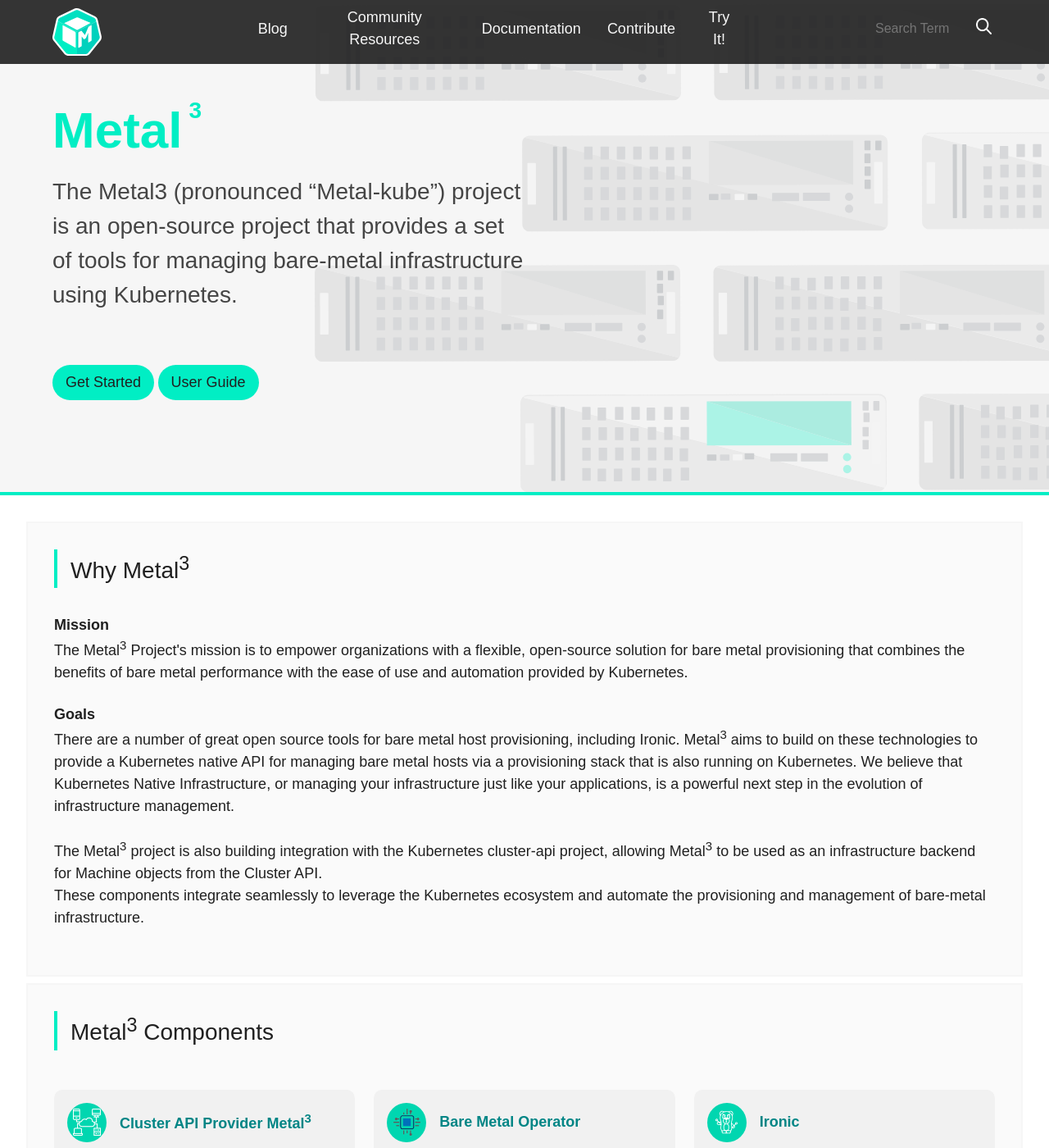
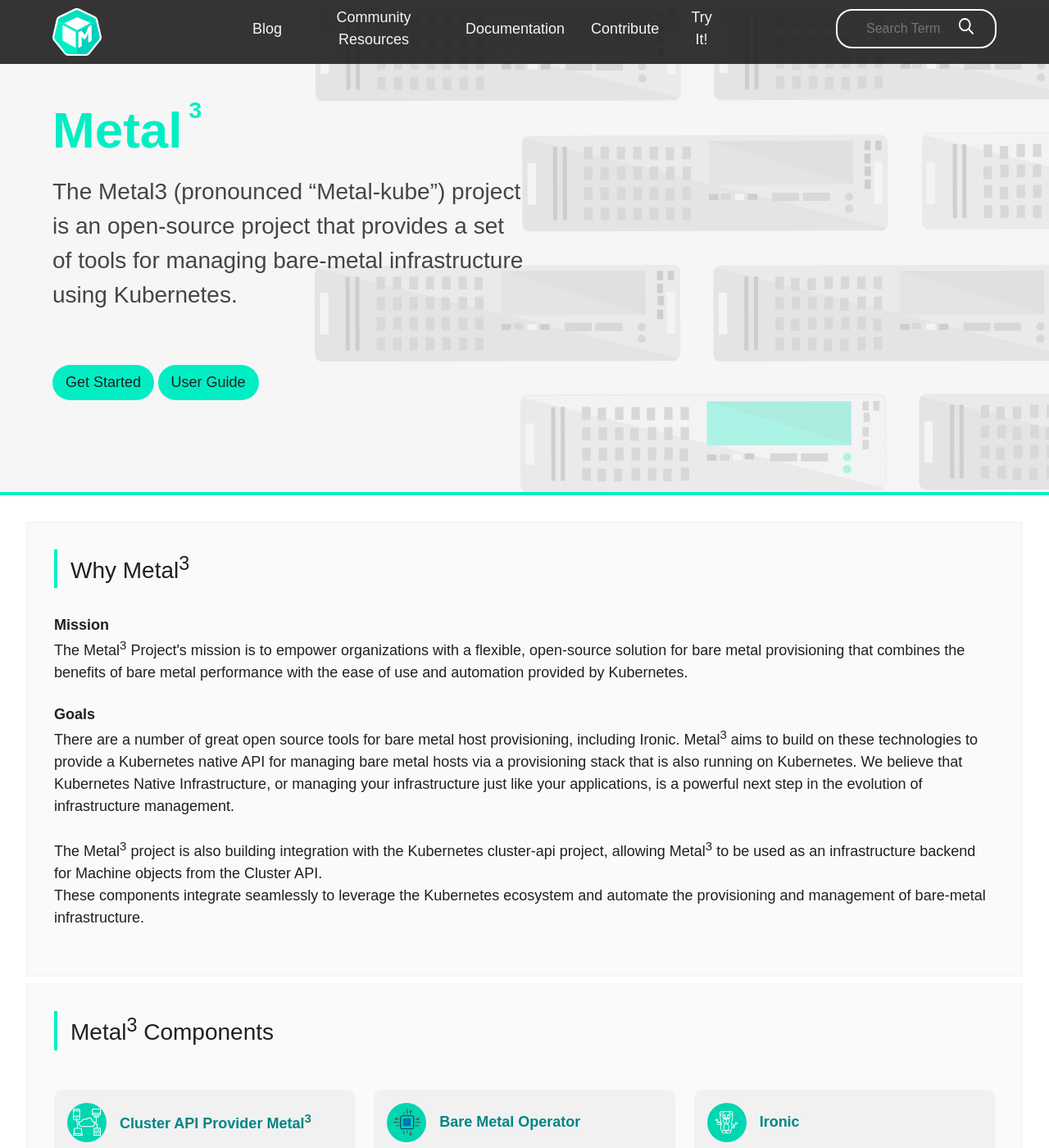
Before and after one commit to metal3-io/metal3-io.github.io, a Jekyll site: the page built from index.html, in a window 1280 px wide and 1400 px high. Shown: the whole window at 82% size. Built offline with Jekyll 4.4.1, drawn with Linux system fonts in a browser that asks for light colours; nearby versions of some CDN libraries; comment, search, counter and statistics services are not loaded.

Commit message:
Update _header.scss : Search Bar enchancement

```diff
--- a/_sass/_header.scss
+++ b/_sass/_header.scss
@@ -241,5 +241,8 @@
   }
 }
 #mk-main-nav__search{
-  margin: 0 var(--mk--spacer--lg) 0 var(--mk--spacer--2xl)
+  margin: 0 var(--mk--spacer--lg) 0 var(--mk--spacer--2xl);
+  border: 2px solid white;
+  padding: 0 20px 0 10px;
+  border-radius: 20px;
 }
```
